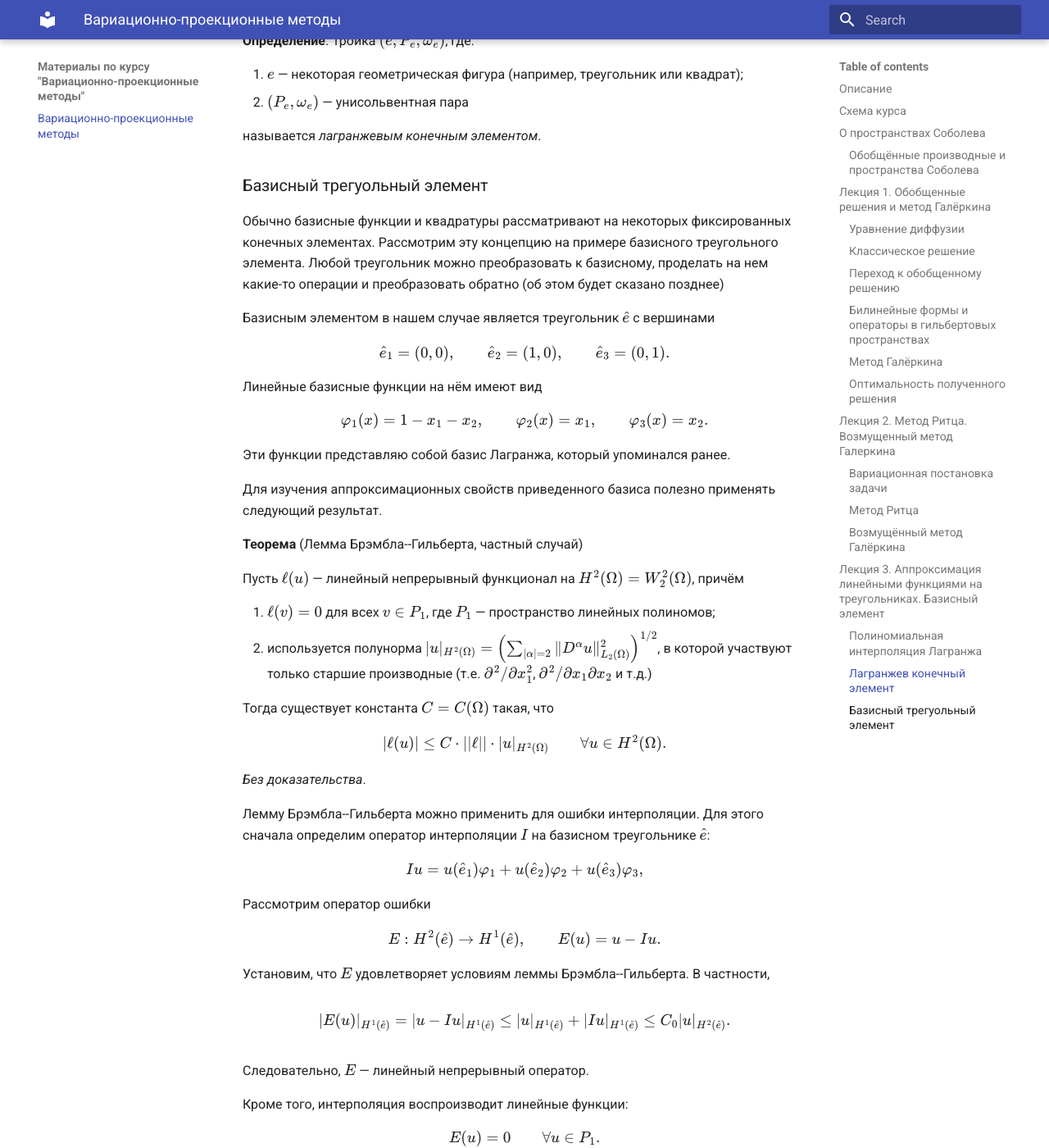
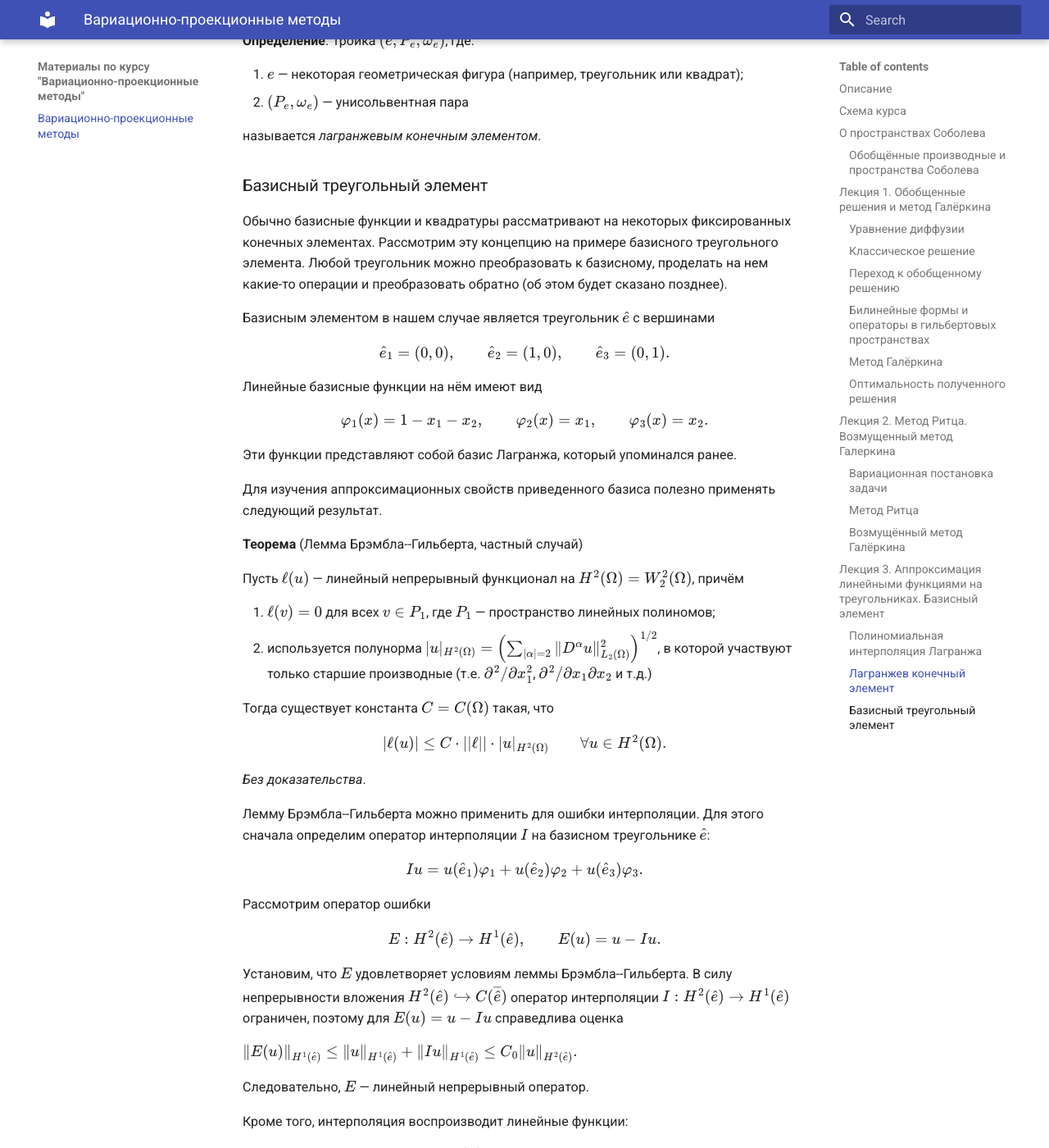
Before and after one commit to denis-anuprienko/VPM_Course, an MkDocs documentation site: the page built from docs/index.md, in a window 1280 px wide and 1400 px high, scrolled down 12552 px. Shown: the whole window at 82% size. Built offline with MkDocs 1.6.1 and Material for MkDocs 9.7.7, drawn with Linux system fonts in a browser that asks for light colours; some of the changed text lies outside the part shown.

Commit message:
Лекция 3: правки

```diff
--- a/docs/index.md
+++ b/docs/index.md
@@ -553,12 +553,12 @@ $$
 
 ### Полиномиальная интерполяция Лагранжа
 
-Пусть $\Delta\subset\mathbb R^n$ — замкнутая ограниченная область (например, треугольник). Пусть $\omega=\{\omega_i\}_{i=1}^{n}$
+Пусть $\Delta\subset\mathbb R^d$ — замкнутая ограниченная область (например, треугольник). Пусть $\omega=\{\omega_i\}_{i=1}^{n}$
 — набор точек на $\Delta$, а $P$ — конечномерное линейное пространство многочленов.
 
 *Интерполяция Лагранжа*: нужно найти $p\in P$ такое, что
 $$
-p(\omega_i)=\lambda_i,\qquad i=1,\ldots,P,
+p(\omega_i)=\lambda_i,\qquad i=1,\ldots,n,
 $$
 где $\lambda_i$ — заданные числа.
 
@@ -581,9 +581,9 @@ $$
 
 называется *лагранжевым конечным элементом*.
 
-### Базисный трегуольный элемент
+### Базисный треугольный элемент
 
-Обычно базисные функции и квадратуры рассматривают на некоторых фиксированных конечных элементах. Рассмотрим эту концепцию на примере базисного треугольного элемента. Любой треугольник можно преобразовать к базисному, проделать на нем какие-то операции и преобразовать обратно (об этом будет сказано позднее)
+Обычно базисные функции и квадратуры рассматривают на некоторых фиксированных конечных элементах. Рассмотрим эту концепцию на примере базисного треугольного элемента. Любой треугольник можно преобразовать к базисному, проделать на нем какие-то операции и преобразовать обратно (об этом будет сказано позднее).
 
 Базисным элементом в нашем случае является треугольник $\hat{e}$ с вершинами
 $$
@@ -599,7 +599,7 @@ $$
 \varphi_3(x)=x_2.
 $$
 
-Эти функции представляю собой базис Лагранжа, который упоминался ранее.
+Эти функции представляют собой базис Лагранжа, который упоминался ранее.
 
 Для изучения аппроксимационных свойств приведенного базиса полезно применять следующий результат.
 
@@ -622,7 +622,7 @@ $$
 
 Лемму Брэмбла--Гильберта можно применить для ошибки интерполяции. Для этого сначала определим оператор интерполяции $I$ на базисном треугольнике $\hat{e}$:
 $$
-Iu=u(\hat{e}_1)\varphi_1+u(\hat{e}_2)\varphi_2+u(\hat{e}_3)\varphi_3,
+Iu=u(\hat{e}_1)\varphi_1+u(\hat{e}_2)\varphi_2+u(\hat{e}_3)\varphi_3.
 $$
 
 Рассмотрим оператор ошибки
@@ -632,13 +632,11 @@ E:H^2(\hat{e})\to H^1(\hat{e}),
 E(u)=u-Iu.
 $$
 
-Установим, что $E$ удовлетворяет условиям леммы Брэмбла--Гильберта. В частности,
+Установим, что $E$ удовлетворяет условиям леммы Брэмбла--Гильберта. В силу непрерывности вложения \(H^2(\hat{e}) \hookrightarrow C(\overline{\hat{e}})\) оператор интерполяции \(I: H^2(\hat{e}) \to H^1(\hat{e})\) ограничен, поэтому для \(E(u) = u - Iu\) справедлива оценка
 
-$$|E(u)|_{H^1(\hat{e})}
-=|u-Iu|_{H^1(\hat{e})}
-\le |u|_{H^1(\hat{e})}+|Iu|_{H^1(\hat{e})}
-\le C_0|u|_{H^2(\hat{e})}.
-$$
+
+\(\|{}E(u)\|{}_{H^{1}(\hat{e})}\le \|{}u\|{}_{H^{1}(\hat{e})}+\|{}Iu\|{}_{H^{1}(\hat{e})}\le C_{0}\|{}u\|{}_{H^{2}(\hat{e})}.\)
+
 
 Следовательно, $E$ — линейный непрерывный оператор.
 
@@ -650,8 +648,8 @@ $$
 По лемме Брэмбла--Гильберта получаем оценку ошибки интерполяции:
 
 $$
-\|u-Iu\|_{H^1(e)}
-\le C|u|_{H^2(e)}.
+\|u-Iu\|_{H^1(\hat{e})}
+\le C|u|_{H^2(\hat{e})}.
 $$
 
-Таким образом, линейная интерполяция воспроизводит линейные полиномы, а её ошибка в норме $H^1(e)$ оценивается через полунорму $H^2(e)$.
+Таким образом, линейная интерполяция воспроизводит линейные полиномы, а её ошибка в норме $H^1(\hat{e})$ оценивается через полунорму $H^2(\hat{e})$.
```
Also changed, not shown: other parts of docs/index.md (+1 -1 lines).
